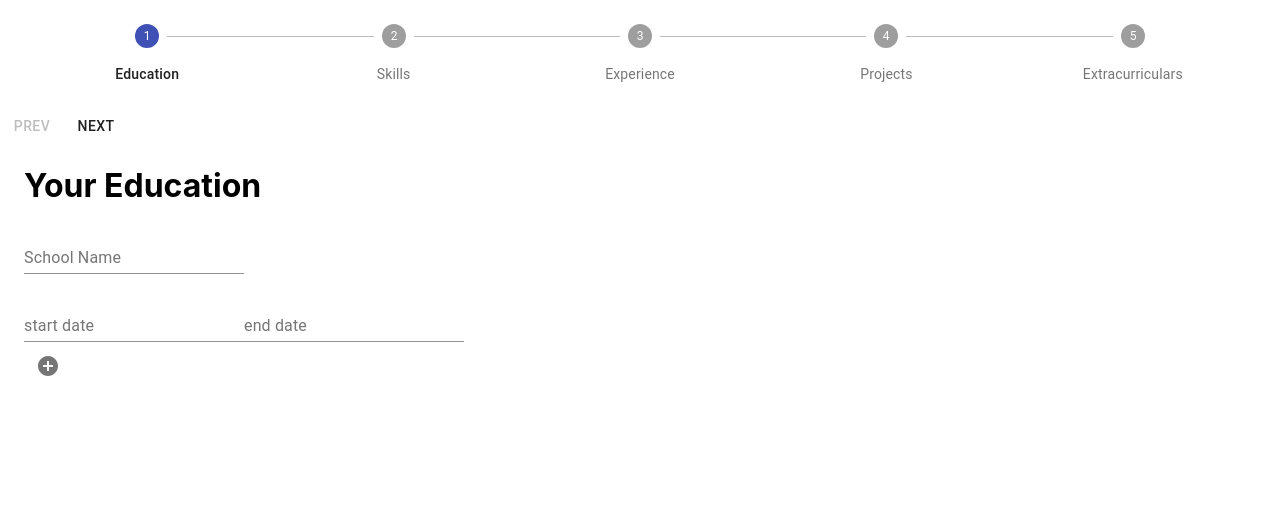
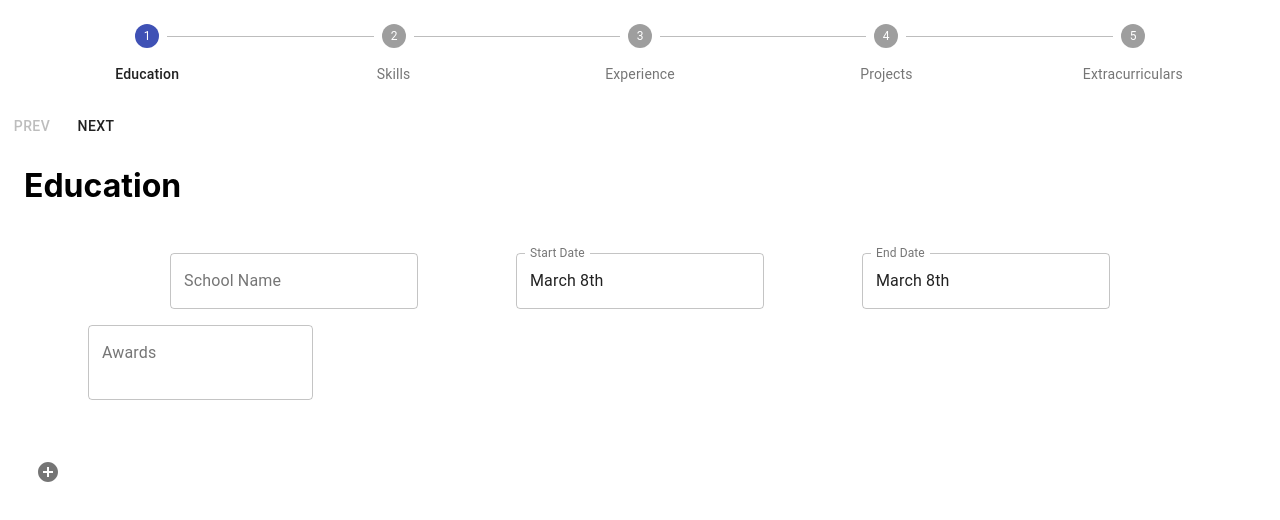
Before and after one commit to patkarns/resume-builder, a React (Create React App) app: page / in a window 1280 px wide. Both pictures are taken after a click on the button "PREV". Shown: the top 520 px of the page. Built offline with nearby package versions, Linux system fonts and the light colour scheme.

Commit message:
added date picker and awards - added better formatting to page

```diff
--- a/package.json
+++ b/package.json
@@ -3,12 +3,15 @@
   "version": "0.1.0",
   "private": true,
   "dependencies": {
+    "@date-io/moment": "^1.3.13",
     "@material-ui/core": "^4.9.5",
     "@material-ui/lab": "^4.0.0-alpha.45",
     "@material-ui/icons": "^4.9.1",
+    "@material-ui/pickers": "^3.2.10",
     "@testing-library/jest-dom": "^4.2.4",
     "@testing-library/react": "^9.5.0",
     "@testing-library/user-event": "^7.2.1",
+    "moment": "^2.24.0",
     "react": "^16.13.0",
     "react-dom": "^16.13.0",
     "react-scripts": "3.4.0"
--- a/src/Components/Education/Education.js
+++ b/src/Components/Education/Education.js
@@ -9,7 +9,7 @@ import './styles.css';
 class Education extends React.Component {
     render() {
       return <Container>
-          <h1> Your Education </h1>
+          <h1> Education </h1>
           {this.props.schools}
           <IconButton
             onClick={this.props.addSchool}
--- a/src/Components/School/School.js
+++ b/src/Components/School/School.js
@@ -1,26 +1,81 @@
 import React from 'react';
 import PropTypes from 'prop-types';
-import { TextField } from '@material-ui/core';
+import MomentUtils from '@date-io/moment';
+import { TextField, Grid } from '@material-ui/core';
+import { MuiPickersUtilsProvider, DatePicker } from '@material-ui/pickers';
 
 import './styles.css';
 
 class School extends React.Component {
+    state = {
+        startDate: new Date(),
+        endDate: new Date(),
+        awards: '',
+    }
+
+    handleStartDateChange(startDate) {
+        if (startDate > this.state.endDate) {
+            // make it so that start date cannot be after the end date
+            this.setState({ ...this.state, endDate: startDate, startDate });
+        } else {
+            this.setState({ ...this.state, startDate });
+        }
+    }
+
+    handleEndDateChange(endDate) {
+        if (endDate < this.state.startDate) {
+            // make it so that end date cannot be before the start date
+            this.setState({ ...this.state, startDate: endDate, endDate});
+        } else {
+            this.setState({ ...this.state, endDate });
+        }
+    }
+
+    handleAwardsChange(awards) {
+        this.setState({ ...this.state, awards });
+    }
+
     render() {
       return (
-        <div>
+        <div className='school_info'>
+            <Grid container justify='space-evenly'>
                 <TextField
                 id='school_name'
                 label='School Name'
+                variant='outlined'
                 onChange={this.props.handleChange}
-            /><br/><br/>
+                />
+                <MuiPickersUtilsProvider utils={MomentUtils}>
+                    <DatePicker
+                        disableToolbar
+                        id='start_date'
+                        label='Start Date'
+                        variant="inline"
+                        inputVariant="outlined"
+                        onChange={this.handleStartDateChange.bind(this)}
+                        value={this.state.startDate}
+                    />
+                    <DatePicker
+                        disableToolbar
+                        id='end_date'
+                        label='End Date'
+                        variant="inline"
+                        inputVariant="outlined"
+                        onChange={this.handleEndDateChange.bind(this)}
+                        value={this.state.endDate}
+                    />
+                </MuiPickersUtilsProvider>
+            </Grid>
+            <div className='awards_container'>
                 <TextField
-                id='start_date'
-                label='start date'
+                    id="awards"
+                    label="Awards"
+                    multiline
+                    rows="2"
+                    onChange={this.handleAwardsChange.bind(this)}
+                    variant="outlined"
                 />
-            <TextField
-                id='end_date'
-                label='end date'
-            />
+            </div>
         </div>
     );
 }
--- a/src/Components/School/styles.css
+++ b/src/Components/School/styles.css
@@ -0,0 +1,7 @@
+.school_info {
+    margin: 3em;
+}
+
+.awards_container {
+    margin: 1em;
+}
```
Also changed, not shown: 1 other file (tests, documents, lock files or other folders). Lines whose indentation alone changed are shown as unchanged.
